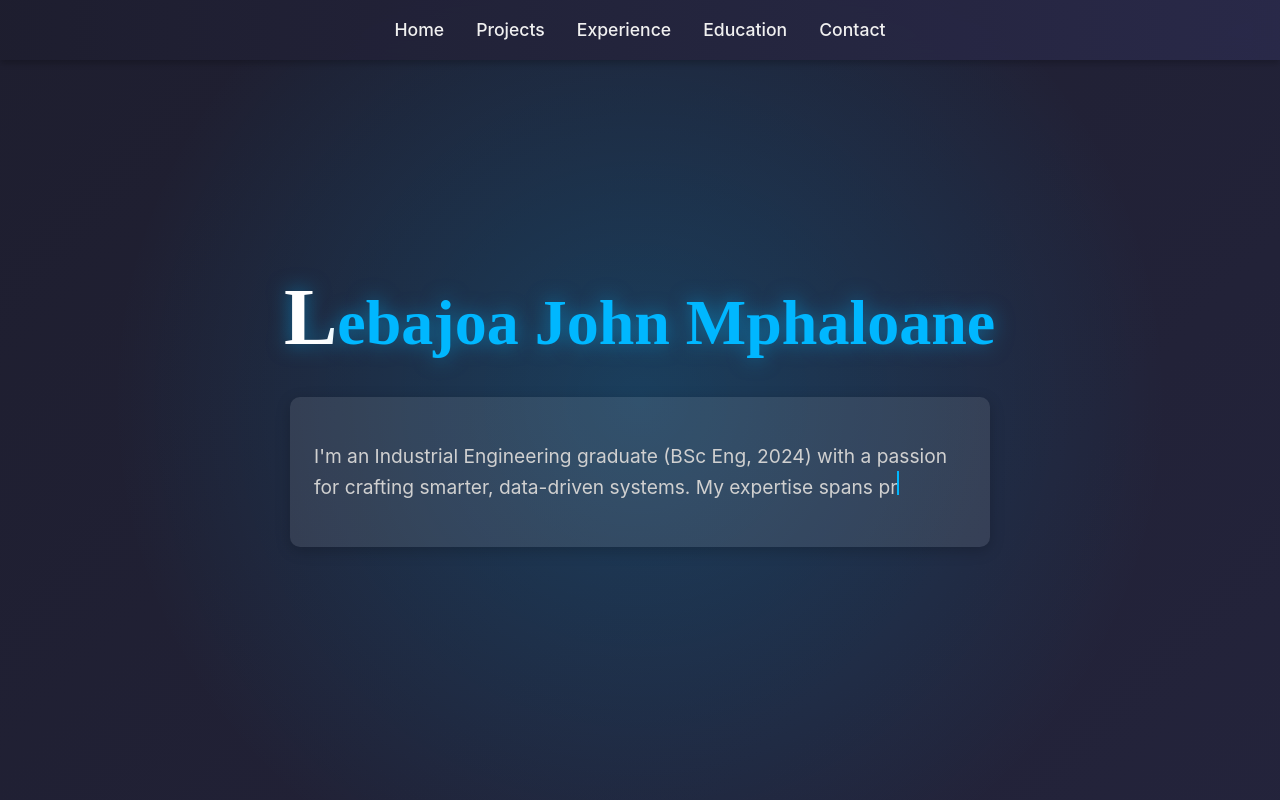
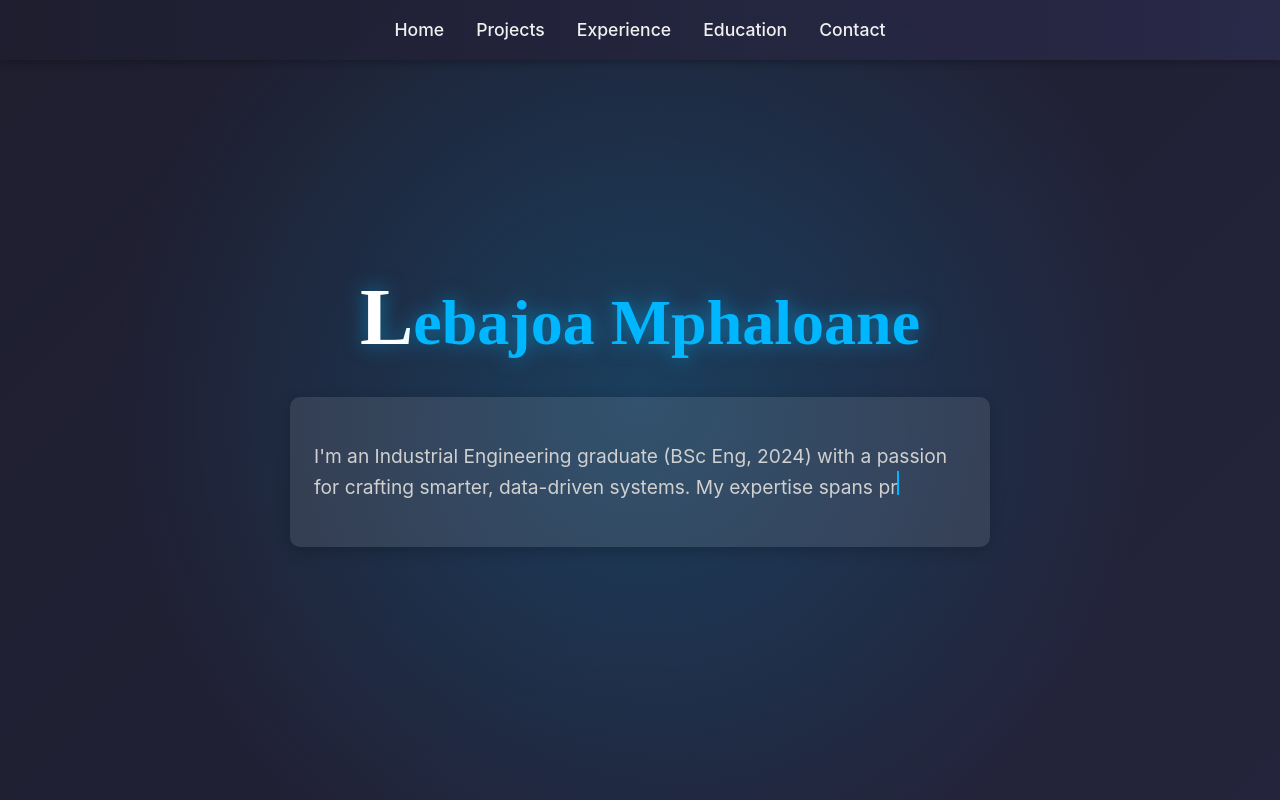
Before and after one commit to JDoohickey/LJPortfolio, a plain HTML site: page index.html in a window 1280 px wide. Shown: the top 800 px of the page. Drawn offline with Linux system fonts and the light colour scheme; a web font is replaced by a local one.

Commit message:
Update index.html

```diff
--- a/index.html
+++ b/index.html
@@ -50,7 +50,7 @@
   </header>
 
   <section id="intro" class="intro">
-    <h1><span class="first-letter">L</span>ebajoa John Mphaloane</h1>
+    <h1><span class="first-letter">L</span>ebajoa Mphaloane</h1>
     <div class="typewriter">
       <div class="typewriter-text" id="typewriter-text">
         <span class="cursor" id="cursor"></span>
```
